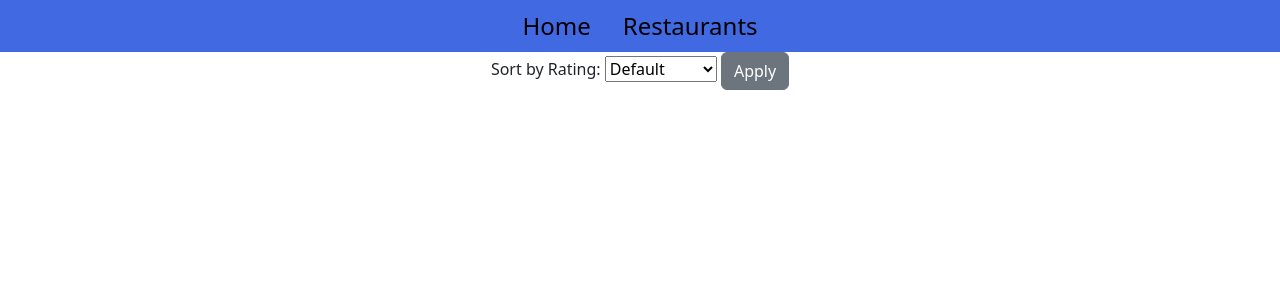
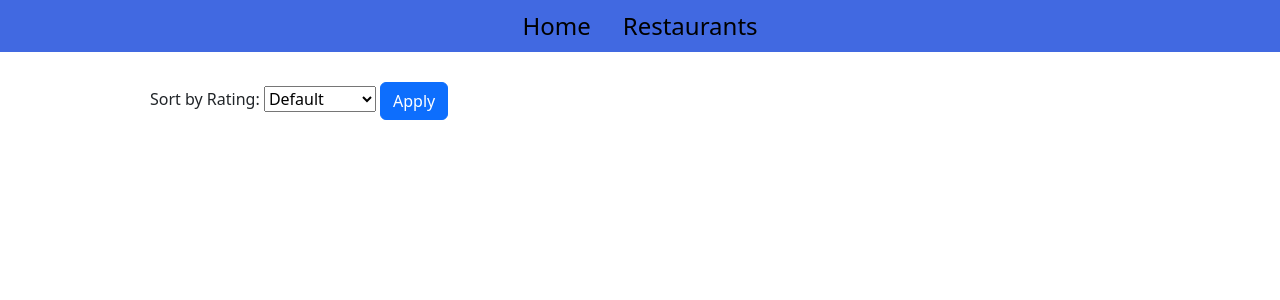
Before and after one commit to nkjcolin/cloud, a Flask app: template reservation-webapp/templates/restaurants_view.html in a window 1280 px wide. Shown: the top 300 px of the page. Run offline with Flask 3, Linux system fonts and the light colour scheme; the template is opened without the code that fills it, so the values that code supplies are empty; some libraries are stand-ins or nearby versions.

Commit message:
edit filter css

```diff
--- a/reservation-webapp/static/restaurant_view_style.css
+++ b/reservation-webapp/static/restaurant_view_style.css
@@ -13,3 +13,8 @@
   height: 200px; /* Set a fixed height */
   overflow: auto; /* Add scrollbars when content overflows */
 }
+
+.filter {
+  padding-left: 150px;
+  padding-top: 30px;
+}
--- a/reservation-webapp/templates/restaurants_view.html
+++ b/reservation-webapp/templates/restaurants_view.html
@@ -6,8 +6,8 @@
 
 
 {% block body %}
-<div class="card-container">
-<!-- Add a dropdown menu for sorting options -->
+<div class="filter">
+    <!-- Dropdown menu for sorting options -->
     <form method="GET" action="{{ url_for('restaurants_view') }}">
         <label for="rating_order">Sort by Rating:</label>
         <select id="rating_order" name="rating_order">
@@ -15,9 +15,11 @@
             <option value="high_to_low" {% if rating_order == 'high_to_low' %}selected{% endif %}>High to Low</option>
             <option value="low_to_high" {% if rating_order == 'low_to_high' %}selected{% endif %}>Low to High</option>
         </select>
-    <button type="submit" class="btn btn-secondary">Apply</button>
+        <button type="submit" class="btn btn-primary">Apply</button>
     </form>
+</div>
 
+<div class="card-container">
     {% for restaurant in restaurant_data %}
     <div class="card" style="width: 18rem;">
         <img src={{ restaurant.image }} class="card-img-top">
```
Lines whose indentation alone changed are shown as unchanged.
